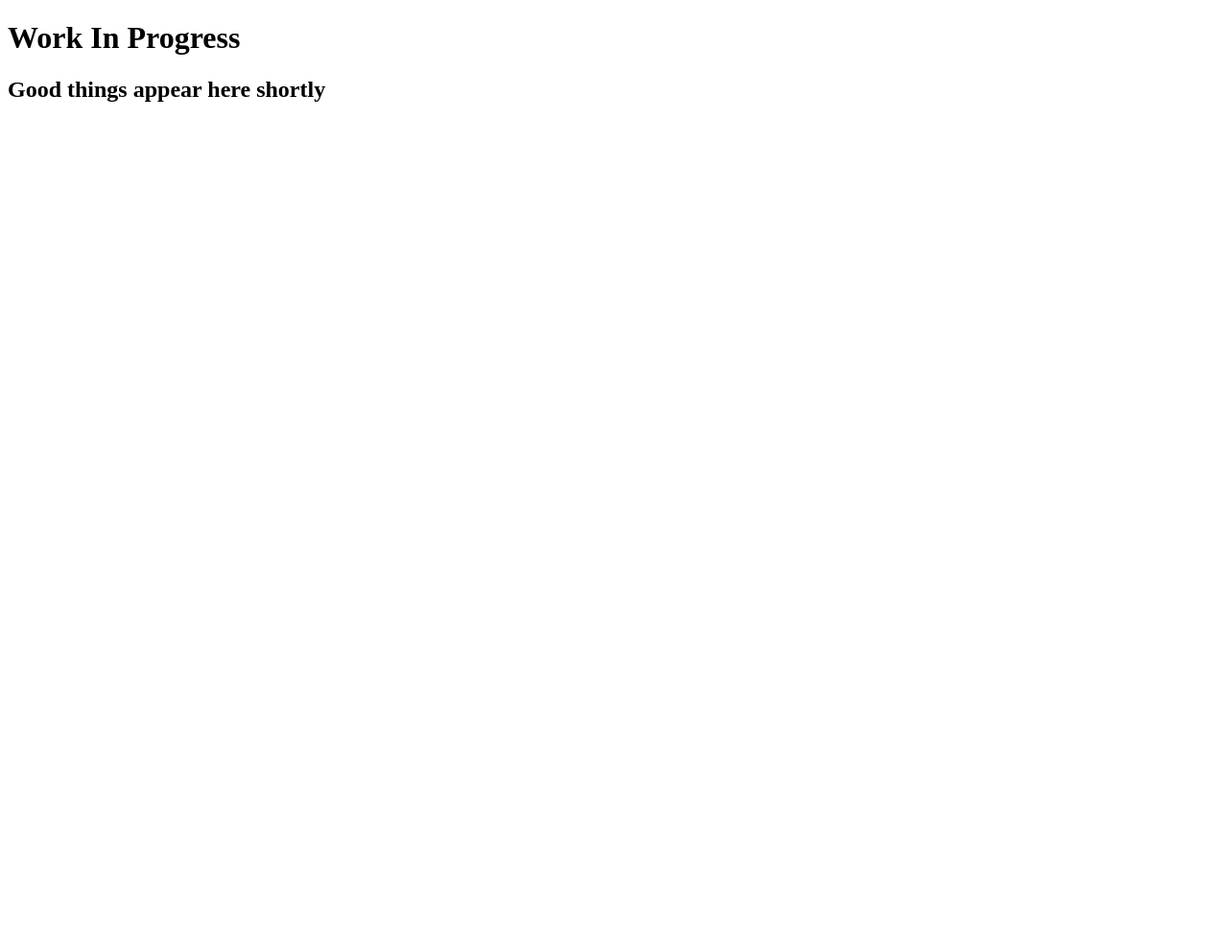
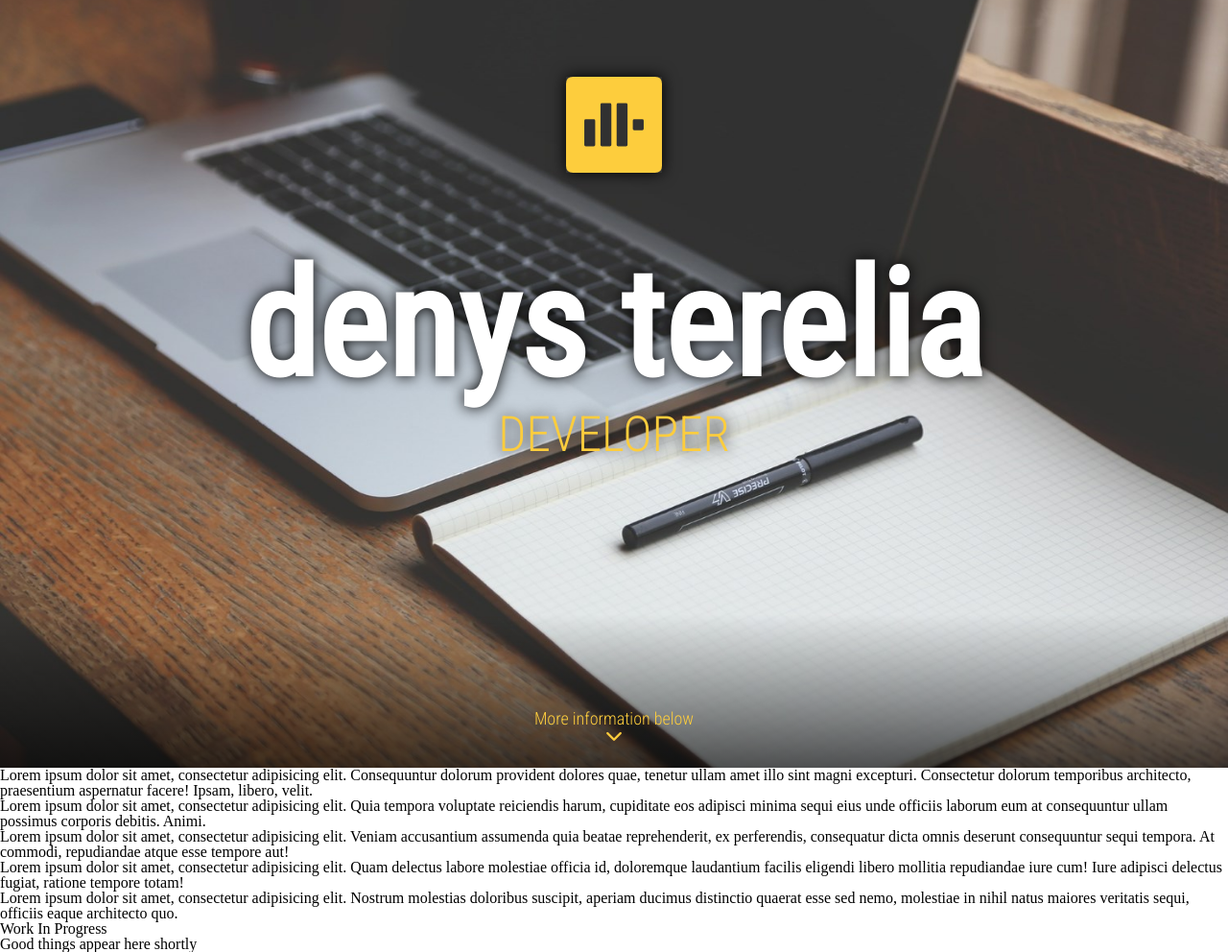
Before and after one commit to dterelia/dterelia.github.io, a plain HTML site: page index.html in a window 1280 px wide. Shown: the whole page at 96% size. Before the commit the page ends 800 px from the top, so only its background shows below. Drawn offline with Linux system fonts and the light colour scheme.

Commit message:
Header
Add header with logo and covering bg

todo: add @media 4 fonts

```diff
--- /dev/null
+++ b/css/reset.css
@@ -0,0 +1,43 @@
+html, body, div, span, applet, object, iframe,
+h1, h2, h3, h4, h5, h6, p, blockquote, pre,
+a, abbr, acronym, address, big, cite, code,
+del, dfn, em, img, ins, kbd, q, s, samp,
+small, strike, strong, sub, sup, tt, var,
+b, u, i, center,
+dl, dt, dd, ol, ul, li,
+fieldset, form, label, legend,
+table, caption, tbody, tfoot, thead, tr, th, td,
+article, aside, canvas, details, embed,
+figure, figcaption, footer, header, hgroup,
+menu, nav, output, ruby, section, summary,
+time, mark, audio, video {
+  margin: 0;
+  padding: 0;
+  border: 0;
+  font-size: 100%;
+  font: inherit;
+  vertical-align: baseline;
+}
+/* HTML5 display-role reset for older browsers */
+article, aside, details, figcaption, figure,
+footer, header, hgroup, menu, nav, section {
+  display: block;
+}
+body {
+  line-height: 1;
+}
+ol, ul {
+  list-style: none;
+}
+blockquote, q {
+  quotes: none;
+}
+blockquote:before, blockquote:after,
+q:before, q:after {
+  content: '';
+  content: none;
+}
+table {
+  border-collapse: collapse;
+  border-spacing: 0;
+}
--- /dev/null
+++ b/css/style.css
@@ -0,0 +1,101 @@
+/*font-family: 'Roboto', 'Open Sans', 'Roboto Condensed', sans-serif;*/
+
+@media screen and (max-width: 767px) {
+  .header__logo img {
+    width: 60px;
+    height: 60px;
+  }
+}
+
+@media screen and (min-width: 768px) {
+  .header__logo img {
+    width: 100px;
+    height: 100px;
+  }
+}
+
+.bg-fullscreen {
+  background-image: url(../img/bg_1.jpg);
+  background-position: center center;
+  background-repeat: no-repeat;
+  height: 100vh;
+  background-size: cover;
+}
+.bg-fullscreen:after{
+  content: '';
+  display: block;
+  height: 20%;
+  width: 100%;
+  position: absolute;
+  bottom: 0;
+
+  background: red;
+  /*background: -moz-linear-gradient(top, rgba(0,0,0,0) 0%, rgba(0,0,0,0) 70%, rgba(0,0,0,0.65) 100%);*/
+  /*background: -webkit-linear-gradient(top, rgba(0,0,0,0) 0%,rgba(0,0,0,0) 70%,rgba(0,0,0,0.65) 100%);*/
+  background: linear-gradient(to bottom, rgba(0,0,0,0) 0%, rgba(0,0,0,0.65) 100%);
+}
+.header__container {
+  width: 66%;
+  margin: 0 auto;
+}
+.header__logo {
+  padding-top: 10%;
+  padding-top: 10vh;
+  text-align: center;
+  /*position: absolute;*/
+  /*top: 30%;*/
+  /*left: 50%;*/
+  /*transform: translate(-50%, -50%);*/
+}
+.header__logo img {
+  box-shadow: 0px 0px 15px #000;
+}
+
+.header__title {
+  text-align: center;
+  padding-top: 10%;
+  padding-top: 10vh;
+  /*position: absolute;*/
+  /*top: 40%;*/
+  /*left: 50%;*/
+  /*transform: translate(-50%, -50%);*/
+}
+.header__title h1 {
+  color: #fff;
+  font-size: 36px;
+  font-size: 12vw;
+  font-family: 'Roboto Condensed', 'Open Sans', sans-serif;
+  font-weight: bold;
+  padding-bottom: 10px;
+  text-shadow: 0px 0px 15px #000;
+
+}
+.header__title p {
+  color: #fdcd3d;
+  font-size: 20px;
+  font-size: 4vw;
+  font-family: 'Roboto Condensed', 'Roboto', 'Open Sans', sans-serif;
+  font-weight: lighter;
+  text-transform: uppercase;
+  text-shadow: 0px 0px 15px #000;
+}
+.header__see-more {
+  text-align: center;
+  position: absolute;
+  bottom: 3%;
+  left: 50%;
+  transform: translateX(-50%);
+  z-index: 100;
+}
+.header__see-more a{
+  color: #fdcd3d;
+  text-decoration: none;
+  font-family: 'Roboto Condensed', 'Open Sans', sans-serif;
+  font-size: 18px;
+  font-weight: lighter;
+}
+.header__see-more a:hover{
+  color: #fdcd3d;
+  text-decoration: none;
+  text-shadow: 0px 0px 10px #000;
+}
--- a/index.html
+++ b/index.html
@@ -2,9 +2,53 @@
 <html lang="en">
 <head>
   <meta charset="UTF-8">
+  <meta name="viewport" content="width=device-width, initial-scale=1, maximum-scale=1">
   <title>Denys Terelia</title>
+  <link href="https://fonts.googleapis.com/css?family=Open+Sans|Roboto+Condensed:300,400|Roboto:400,700" rel="stylesheet">
+  <link rel="stylesheet" href="css/style.css">
+  <link rel="stylesheet" href="css/reset.css">
+  <script src="https://use.fontawesome.com/308cc1264f.js"></script>
+
 </head>
 <body>
+  <div class="wrapper">
+    <nav>
+
+    </nav>
+    <header class="bg-fullscreen">
+      <div class="header__container">
+        <div class="header__logo">
+          <a href="#">
+            <img src="img/dt_logo.svg" alt="logo">
+          </a>
+        </div>
+        <div class="header__title">
+          <h1>denys terelia</h1>
+          <p>developer</p>
+        </div>
+        <div class="header__see-more">
+        <a href="#me">
+            <p>More information below</p>
+            <i class="fa fa-chevron-down" aria-hidden="true"></i>
+          </a></div>
+      </div>
+    </header>
+    <article>
+      Lorem ipsum dolor sit amet, consectetur adipisicing elit. Consequuntur dolorum provident dolores quae, tenetur ullam amet illo sint magni excepturi. Consectetur dolorum temporibus architecto, praesentium aspernatur facere! Ipsam, libero, velit.
+    </article>
+    <article>
+      Lorem ipsum dolor sit amet, consectetur adipisicing elit. Quia tempora voluptate reiciendis harum, cupiditate eos adipisci minima sequi eius unde officiis laborum eum at consequuntur ullam possimus corporis debitis. Animi.
+    </article>
+    <article>
+      Lorem ipsum dolor sit amet, consectetur adipisicing elit. Veniam accusantium assumenda quia beatae reprehenderit, ex perferendis, consequatur dicta omnis deserunt consequuntur sequi tempora. At commodi, repudiandae atque esse tempore aut!
+    </article>
+    <article>
+      Lorem ipsum dolor sit amet, consectetur adipisicing elit. Quam delectus labore molestiae officia id, doloremque laudantium facilis eligendi libero mollitia repudiandae iure cum! Iure adipisci delectus fugiat, ratione tempore totam!
+    </article>
+    <footer>
+      Lorem ipsum dolor sit amet, consectetur adipisicing elit. Nostrum molestias doloribus suscipit, aperiam ducimus distinctio quaerat esse sed nemo, molestiae in nihil natus maiores veritatis sequi, officiis eaque architecto quo.
+    </footer>
+  </div>
   <h1>
     Work In Progress
   </h1>
```
Also changed, not shown: img/bg_1.jpg (added), img/bg_2.jpg (added), img/dt_logo.svg (added), js/script.js (added).
